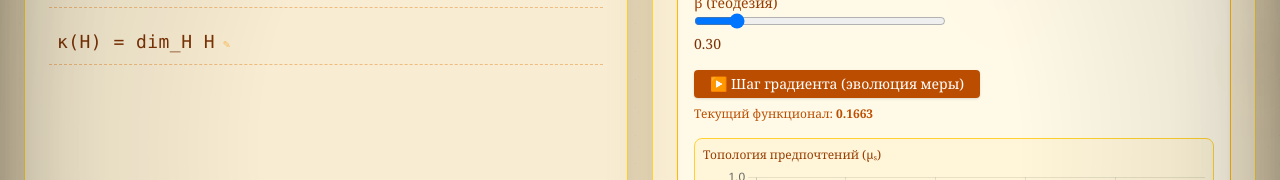
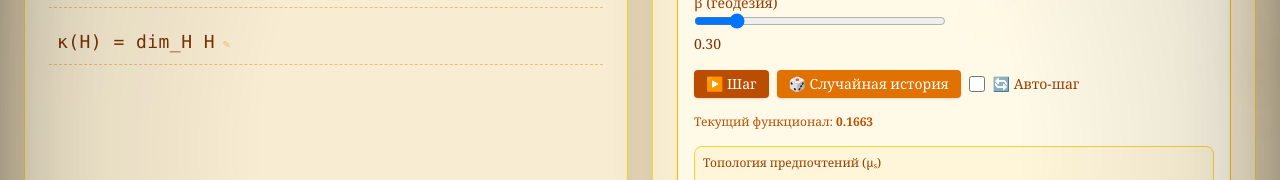
Before and after one commit to USQVE/ambient, a React (Vite) app: page / in a window 1280 px wide. Shown: the part 252-432 px from the top of the page. Built offline with nearby package versions, Linux system fonts and the light colour scheme; no server answers.

Commit message:
Add auto-step and random history generator (Step 14)

```diff
--- a/src/components/Organisms/SimulationDashboard.tsx
+++ b/src/components/Organisms/SimulationDashboard.tsx
@@ -2,7 +2,6 @@ import React, { useState, useEffect, useRef } from 'react';
 import {
   History,
   Measure,
-  Pattern,
   valueFunction,
   kappa,
   integratedInformation,
@@ -11,9 +10,12 @@ import {
   totalFunctional,
   gradientStep,
   createInitialMeasure,
+  randomHistory,
+  addHistoryToMeasure,
   V
 } from '../../models/Simulation';
 import { AgentGraph } from './AgentGraph';
+import { Pattern } from '../../models/Simulation';
 import { useAtmosphereSound } from '../../hooks/useAtmosphereSound';
 import { TopologyHeatmap } from '../Atoms/TopologyHeatmap';
 import { MeasureLandscape } from './MeasureLandscape';
@@ -31,14 +33,18 @@ export const SimulationDashboard: React.FC = () => {
   const [beta, setBeta] = useState(0.3);
   const [currentTopology, setCurrentTopology] = useState<number[]>(() => preferenceTopology(demoHistories[0]));
   const [functionalValue, setFunctionalValue] = useState(0);
+  const [autoStep, setAutoStep] = useState(false);
+  const [stepInterval, setStepInterval] = useState<ReturnType<typeof setInterval> | null>(null);
   const { playResonance } = useAtmosphereSound();
   const prevFunctionalRef = useRef(functionalValue);
 
+  // Подсчёт функционала
   useEffect(() => {
     const val = totalFunctional(measure, alpha, tau, beta, currentTopology);
     setFunctionalValue(val);
   }, [measure, alpha, tau, beta, currentTopology]);
 
+  // Резонанс при росте функционала
   useEffect(() => {
     if (functionalValue > prevFunctionalRef.current && functionalValue - prevFunctionalRef.current > 0.01) {
       const intensity = Math.min(1, (functionalValue - prevFunctionalRef.current) * 2);
@@ -47,10 +53,11 @@ export const SimulationDashboard: React.FC = () => {
     prevFunctionalRef.current = functionalValue;
   }, [functionalValue, playResonance]);
 
-  const handleStep = () => {
-    const newMeasure = gradientStep(measure, alpha, tau, beta, currentTopology, 0.2);
-    setMeasure(newMeasure);
-    // обновляем топологию как среднее по взвешенным историям
+  // Функция шага градиента
+  const performStep = () => {
+    setMeasure(prevMeasure => {
+      const newMeasure = gradientStep(prevMeasure, alpha, tau, beta, currentTopology, 0.2);
+      // Обновляем топологию
       let totalWeight = 0;
       const sumTop = new Array(V.length).fill(0);
       for (const [histJson, w] of newMeasure.weights.entries()) {
@@ -63,8 +70,33 @@ export const SimulationDashboard: React.FC = () => {
         const newTop = sumTop.map(s => s / totalWeight);
         setCurrentTopology(newTop);
       }
+      return newMeasure;
+    });
   };
 
+  // Авто-шаг: управление интервалом
+  useEffect(() => {
+    if (autoStep) {
+      const interval = setInterval(() => {
+        performStep();
+      }, 500);
+      setStepInterval(interval);
+      return () => clearInterval(interval);
+    } else {
+      if (stepInterval) clearInterval(stepInterval);
+      setStepInterval(null);
+    }
+  }, [autoStep, alpha, tau, beta, currentTopology]);
+
+  // Добавление случайной истории
+  const handleAddRandomHistory = () => {
+    const newHistory = randomHistory();
+    setMeasure(prev => addHistoryToMeasure(prev, newHistory, 0.2));
+    // Небольшой звуковой щелчок через Web Audio (опционально)
+    playResonance(0.2);
+  };
+
+  // Получение лучшей истории
   let bestHistory: History | null = null;
   let bestWeight = -1;
   for (const [histJson, w] of measure.weights.entries()) {
@@ -98,15 +130,23 @@ export const SimulationDashboard: React.FC = () => {
           <input type="range" min="0" max="2" step="0.05" value={beta} onChange={e=>setBeta(+e.target.value)} className="w-full" />
           <span className="text-amber-900">{beta.toFixed(2)}</span>
         </div>
+        <div className="col-span-2 flex gap-2">
+          <button onClick={performStep} className="bg-amber-700 hover:bg-amber-800 text-white px-3 py-1 rounded shadow text-sm">
+            ▶️ Шаг
+          </button>
+          <button onClick={handleAddRandomHistory} className="bg-amber-600 hover:bg-amber-700 text-white px-3 py-1 rounded shadow text-sm">
+            🎲 Случайная история
+          </button>
+          <label className="flex items-center gap-2 text-amber-800 text-sm">
+            <input type="checkbox" checked={autoStep} onChange={e => setAutoStep(e.target.checked)} className="w-4 h-4" />
+            🔄 Авто-шаг
+          </label>
+        </div>
         <div className="col-span-2">
-          <button onClick={handleStep} className="bg-amber-700 hover:bg-amber-800 text-white px-4 py-1 rounded shadow">
-            ▶️ Шаг градиента (эволюция меры)
-          </button>
-          <p className="mt-2 text-xs text-amber-700">Текущий функционал: <strong>{functionalValue.toFixed(4)}</strong></p>
+          <p className="text-xs text-amber-700">Текущий функционал: <strong>{functionalValue.toFixed(4)}</strong></p>
         </div>
       </div>
 
-      {/* Тепловая карта топологии */}
       <div className="mt-4">
         <TopologyHeatmap topology={currentTopology} labels={V} />
       </div>
@@ -118,7 +158,7 @@ export const SimulationDashboard: React.FC = () => {
 
       <div className="mt-4">
         <h4 className="font-semibold text-amber-900 mb-1">🏔️ Ландшафт меры μ (3D)</h4>
-        <MeasureLandscape measure={measure} histories={demoHistories} />
+        <MeasureLandscape measure={measure} histories={Array.from(measure.weights.keys()).map(k => JSON.parse(k) as History)} />
         <p className="text-xs text-amber-600 mt-1">Ось X: κ(H), ось Z: ⟨Φ⟩, высота: вес истории</p>
       </div>
 
--- a/src/models/Simulation.ts
+++ b/src/models/Simulation.ts
@@ -178,3 +178,26 @@ export function createInitialMeasure(histories: History[]): Measure {
   }
   return { weights };
 }
+
+// Генерация случайной истории (длина от 3 до 8 событий)
+export function randomHistory(): History {
+  const length = 3 + Math.floor(Math.random() * 6);
+  const hist: History = [];
+  for (let i = 0; i < length; i++) {
+    const randomAgent = V[Math.floor(Math.random() * V.length)];
+    hist.push(randomAgent);
+  }
+  return hist;
+}
+
+// Добавить новую историю в меру с начальным весом 0.1
+export function addHistoryToMeasure(measure: Measure, history: History, initialWeight = 0.1): Measure {
+  const newWeights = new Map(measure.weights);
+  const key = JSON.stringify(history);
+  if (!newWeights.has(key)) {
+    newWeights.set(key, initialWeight);
+  } else {
+    newWeights.set(key, newWeights.get(key)! + initialWeight);
+  }
+  return { weights: newWeights };
+}
```
Lines whose indentation alone changed are shown as unchanged.
